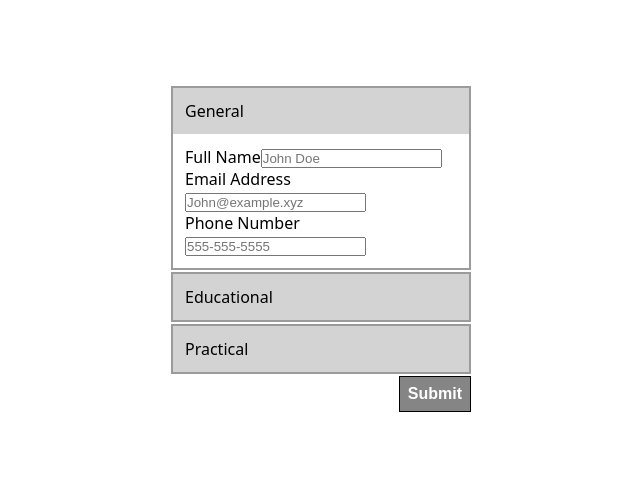
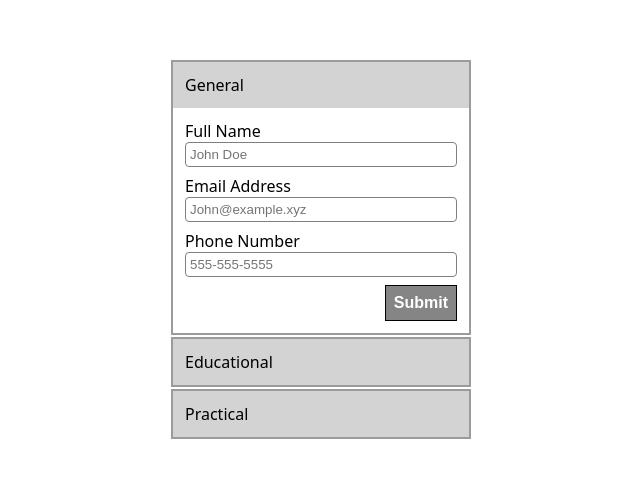
Before and after one commit to crispynoodlesoup/react-CV, a React (Vite) app: page / in a window 1280 px wide. Shown: the part 151-628 px from the top of the page, without its empty margins (319-959 px from the left). Built offline with nearby package versions, Linux system fonts and the light colour scheme.

Commit message:
add a submit button to each accordion

```diff
--- a/src/App.jsx
+++ b/src/App.jsx
@@ -16,6 +16,7 @@ function General() {
         <label htmlFor="phone">Phone Number</label>
         <input id="phone" type="tel" placeholder="555-555-5555" />
       </p>
+      <button type="button">Submit</button>
     </div>
   );
 }
@@ -35,6 +36,7 @@ function Educational() {
         <label htmlFor="study-date">Date of Study</label>
         <input id="study-date" type="date" min="1924-01-01" max="2024-06-01" />
       </p>
+      <button type="button">Submit</button>
     </div>
   );
 }
@@ -54,6 +56,7 @@ function Practical() {
         <label htmlFor="job-description">Job Description:</label>
         <textarea id="job-description" cols="30" rows="10"></textarea>
       </p>
+      <button type="button">Submit</button>
     </div>
   );
 }
@@ -100,7 +103,6 @@ function CV() {
       >
         <Practical></Practical>
       </Accordion>
-      <button type="button">Submit</button>
     </form>
   );
 }
--- a/style/app.css
+++ b/style/app.css
@@ -23,9 +23,23 @@
 .accordion-content {
   background-color: white;
   padding: 12px;
+  display: flex;
+  flex-direction: column;
+  gap: 8px;
 }
 
-.cv-form > button {
+input[type="text"], input[type="tel"], input[type="email"] {
+  width: 100%;
+  border: 1px solid grey;
+  border-radius: 4px;
+  padding: 4px;
+}
+
+.accordion-content p {
+  width: 100%;
+}
+
+.accordion-content > button {
   padding: 8px;
   font-size: 16px;
   font-weight: 800;
@@ -36,11 +50,11 @@
   align-self: flex-end;
 }
 
-.cv-form > button:hover {
+.accordion-content > button:hover {
   background-color: rgb(128, 127, 127);
   cursor: pointer;
 }
 
-.cv-form > button:active {
+.accordion-content > button:active {
   background-color: rgb(140, 140, 140);
 }
```
